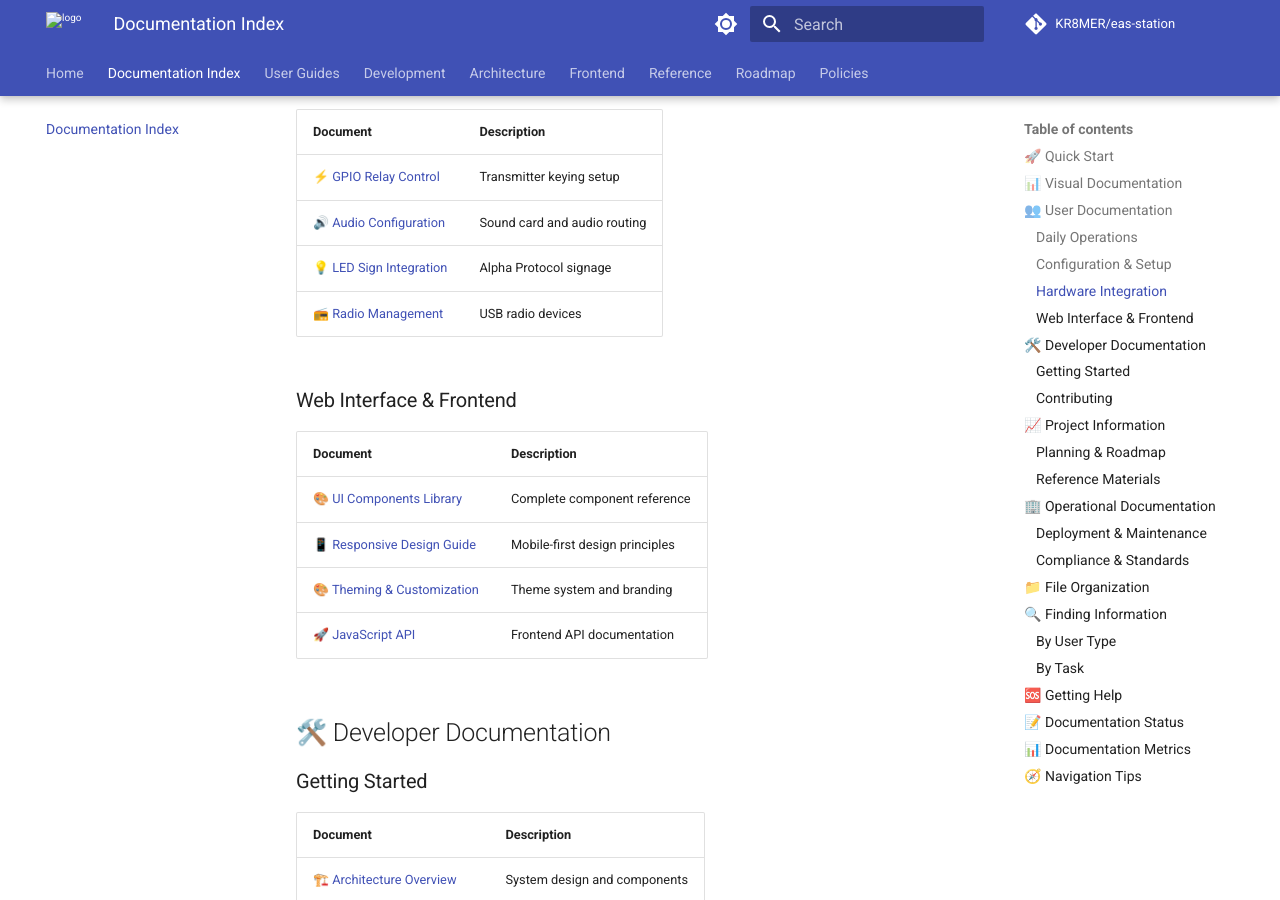
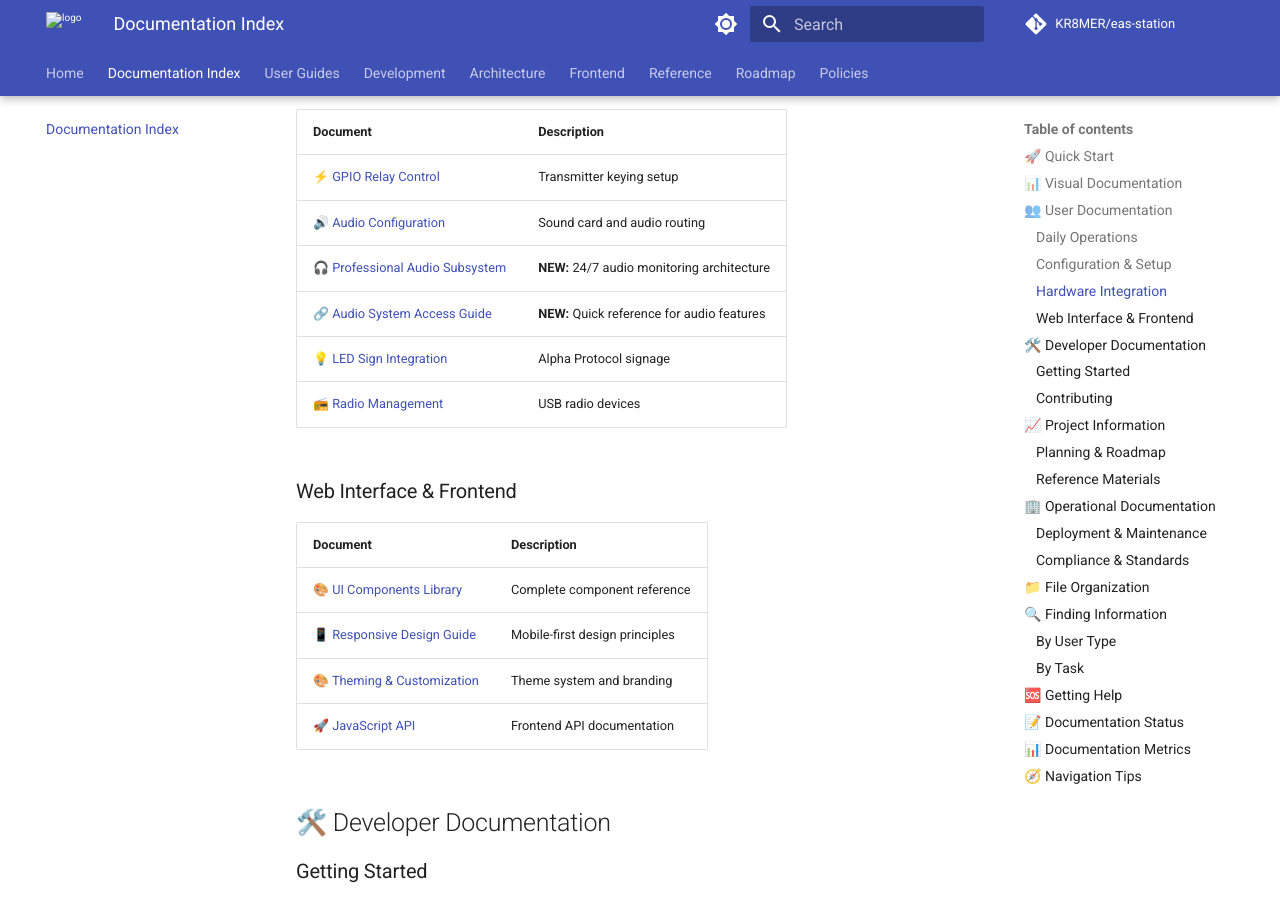
Before and after one commit to KR8MER/eas-station, an MkDocs documentation site: the page built from docs/INDEX.md, in a window 1280 px wide and 900 px high, scrolled down 1795 px. Built offline with MkDocs 1.6.1 and Material for MkDocs 9.7.7, drawn with Linux system fonts in a browser that asks for light colours; comment, search, counter and statistics services are not loaded; the version menu is left out; some of the changed text lies outside the part shown.

Commit message:
Update documentation index to include new audio subsystem docs
Added references to:
- Professional Audio Subsystem architecture guide
- Audio System Access Guide (quick reference)
- Audio System Changelog (2025-11-07)

Updated metrics: 43+ markdown files, 9,500+ lines

```diff
--- a/docs/INDEX.md
+++ b/docs/INDEX.md
@@ -49,6 +49,8 @@ If you're new to EAS Station, start here:
 |----------|-------------|
 | [⚡ GPIO Relay Control](guides/HELP.md#managing-receivers) | Transmitter keying setup |
 | [🔊 Audio Configuration](guides/HELP.md#audio-generation-errors) | Sound card and audio routing |
+| [🎧 Professional Audio Subsystem](PROFESSIONAL_AUDIO_SUBSYSTEM.md) | **NEW:** 24/7 audio monitoring architecture |
+| [🔗 Audio System Access Guide](AUDIO_SYSTEM_ACCESS_GUIDE.md) | **NEW:** Quick reference for audio features |
 | [💡 LED Sign Integration](guides/HELP.md#led-sign-not-responding) | Alpha Protocol signage |
 | [📻 Radio Management](guides/radio_usb_passthrough.md) | USB radio devices |
 
@@ -95,6 +97,7 @@ If you're new to EAS Station, start here:
 |----------|-------------|
 | [📖 About EAS Station](reference/ABOUT.md) | Project background and goals |
 | [📄 Changelog](reference/CHANGELOG.md) | Version history and changes |
+| [🎵 Audio System Changelog (2025-11-07)](CHANGELOG_2025-11-07.md) | **NEW:** Professional audio subsystem build log |
 | [🔐 Security Policy](development/AGENTS.md#security) | Security considerations |
 | [📜 License](../LICENSE) | MIT License terms |
 
@@ -161,13 +164,14 @@ docs/
 | API Reference | ✅ Complete | 2025-01-28 |
 | Compliance Docs | ✅ Complete | 2025-01-28 |
 | Architecture | ✅ Complete | 2025-01-28 |
+| Audio Subsystem | ✅ Complete | 2025-11-07 |
 
 ## 📊 Documentation Metrics
 
 | Metric | Value |
 |--------|-------|
-| Total Markdown Files | 40+ |
-| Total Documentation Lines | 8,000+ |
+| Total Markdown Files | 43+ |
+| Total Documentation Lines | 9,500+ |
 | PDF Documents | 3 (vendor references) |
 | XML Reference Documents | 1 (FCC regulations) |
 | Documentation Directories | 8 |
```
